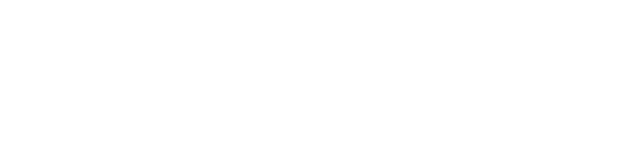
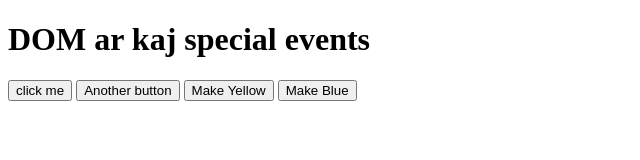
Before and after one commit to alamindolon/dom_event, a plain HTML site: page index.html in a window 1280 px wide. Shown: the whole page, without its empty margins (0-640 px from the left). Drawn offline with Linux system fonts and the light colour scheme.

Commit message:
html added

```diff
--- a/index.html
+++ b/index.html
@@ -4,9 +4,14 @@
     <meta charset="UTF-8">
     <meta http-equiv="X-UA-Compatible" content="IE=edge">
     <meta name="viewport" content="width=device-width, initial-scale=1.0">
-    <title>Document</title>
+    <title>JS DOM EVENTS </title>
 </head>
 <body>
+    <h1 onclick="console.log('I am Clicked')">DOM ar kaj special events </h1>
+    <button title="This is tooltip" onclick="console.log(7)">click me</button>
+    <button onclick="makeRed()">Another button</button>
+    <button id="make-yellow">Make Yellow</button>
+    <button onclick="document.body.style.backgroundColor = 'blue'">Make Blue</button>
 
 </body>
 </html>
```
